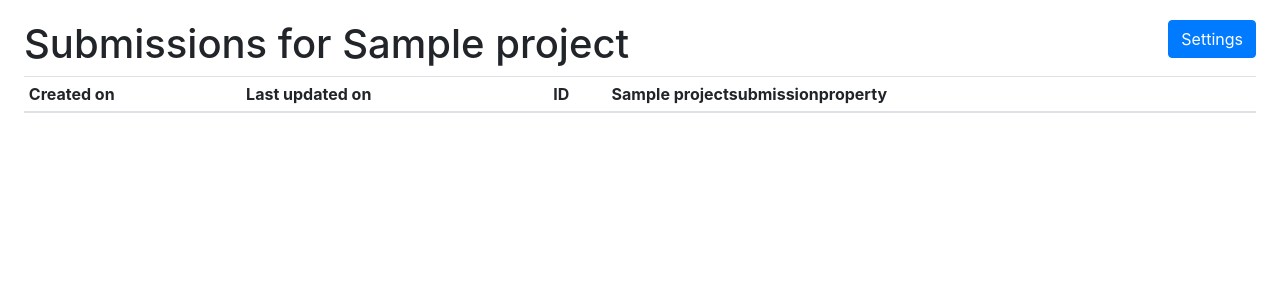
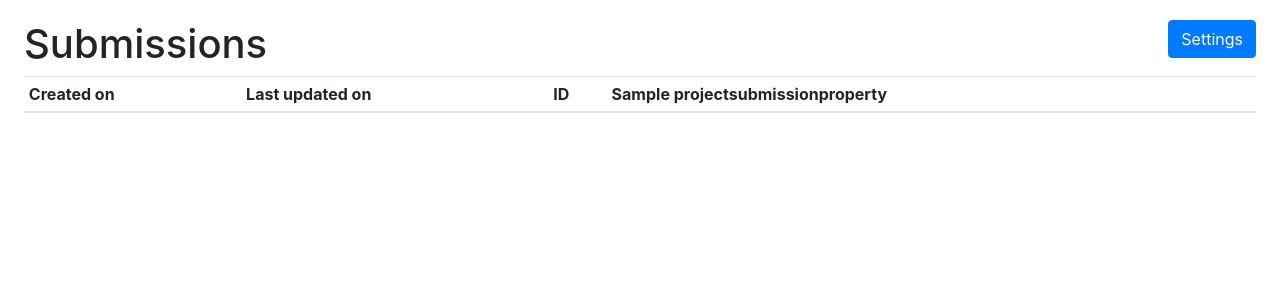
Before and after one commit to civviGH/django-testing-framework, a Django app: a page that uses dtf/templates/dtf/project_details.html in a window 1280 px wide. Shown: the part 64-364 px from the top of the page. Run offline with Django 3.2, Linux system fonts and the light colour scheme; tables that the repository leaves empty hold one stand-in row (values such as "Sample post"); data that the repository does not hold is empty; some libraries are stand-ins or nearby versions.

Commit message:
Change headline for submission and tests pages
We do not need to include the project or submission ids in the headline, since they are already displayed in the breadcrumbs

```diff
--- a/dtf/templates/dtf/project_details.html
+++ b/dtf/templates/dtf/project_details.html
@@ -18,7 +18,7 @@
 </div>
 
 <div class="page-header">
-    <h1 class="float-left">Submissions for {{project.name}}</h1>
+    <h1 class="float-left">Submissions</h1>
     <div class="float-right">
         <a href="{% url 'project_settings' project.slug %}" class="btn btn-primary">Settings</a>
     </div>
--- a/dtf/templates/dtf/submission_details.html
+++ b/dtf/templates/dtf/submission_details.html
@@ -20,7 +20,7 @@
 
 <div class="page-header">
     <div class="w-100">
-        <h1>Submission {{ submission.pk }} in {{ submission.project.name}}</h1>
+        <h1>Tests</h1>
     </div>
 </div>
 
```
